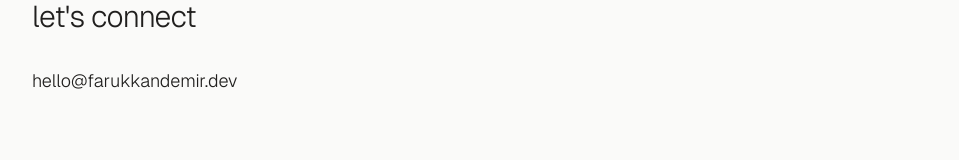
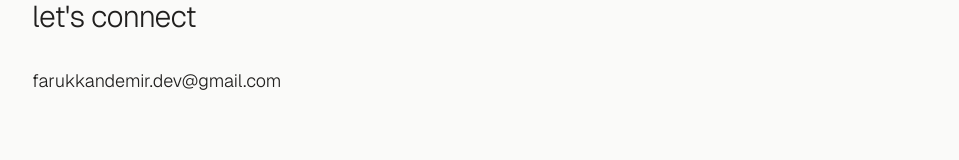
Before and after one commit to farukkandemir/portfolio-website, a Next.js app: page / in a window 1280 px wide. Shown: the part 1527-1687 px from the top of the page, without its empty margins (160-1119 px from the left). Built offline with nearby package versions, Linux system fonts and the light colour scheme.

Commit message:
updated email contact address on homepage from hello@farukkandemir.dev to farukkandemir.dev@gmail.com for consistency

```diff
--- a/app/page.tsx
+++ b/app/page.tsx
@@ -194,7 +194,7 @@ function MobileNavigation() {
                   <span>twitter</span>
                 </a>
                 <a
-                  href="mailto:hello@farukkandemir.dev"
+                  href="mailto:farukkandemir.dev@gmail.com"
                   className="flex items-center space-x-3 text-sm font-light text-muted-foreground hover:text-primary transition-colors group"
                 >
                   <span className="w-2 h-2 bg-primary/20 rounded-full group-hover:bg-primary/40 transition-colors" />
@@ -574,10 +574,10 @@ export default function Home() {
           <div className="space-y-8">
             <div>
               <a
-                href="mailto:hello@farukkandemir.dev"
+                href="mailto:farukkandemir.dev@gmail.com"
                 className="text-lg text-foreground hover:text-primary transition-colors font-light"
               >
-                hello@farukkandemir.dev
+                farukkandemir.dev@gmail.com
               </a>
             </div>
 
```
